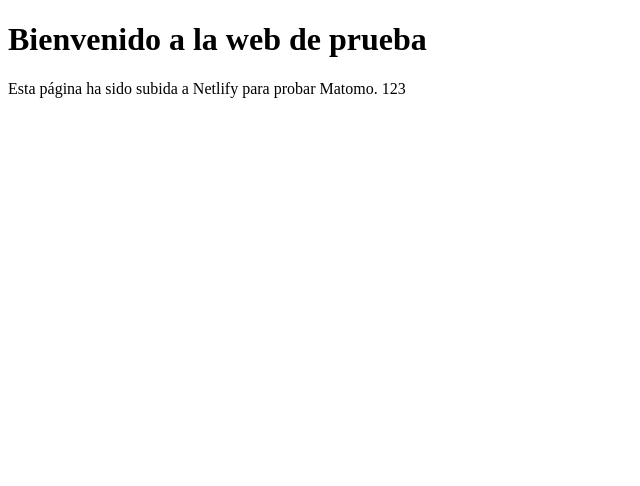
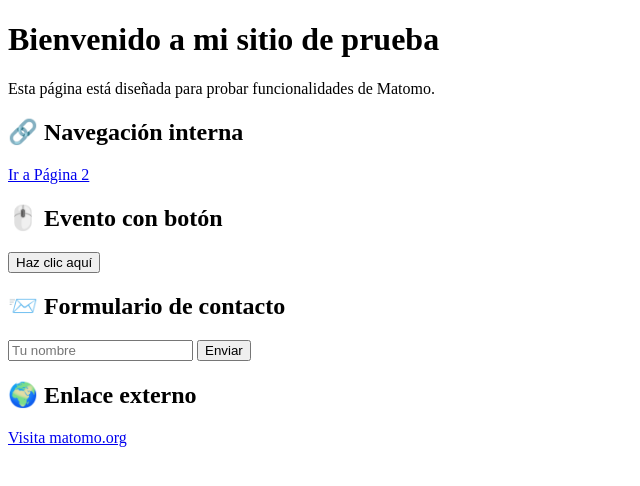
Before and after one commit to oscarjesus2/matomo-demo-site, a plain HTML site: page index.html in a window 1280 px wide. Shown: the whole page, without its empty margins (0-640 px from the left). Drawn offline with Linux system fonts and the light colour scheme.

Commit message:
Update index.html

```diff
--- a/index.html
+++ b/index.html
@@ -2,11 +2,28 @@
 <html lang="es">
 <head>
   <meta charset="UTF-8">
-  <title>Demo Web</title>
+  <title>Demo Web con Matomo</title>
 </head>
 <body>
-  <h1>Bienvenido a la web de prueba</h1>
-  <p>Esta página ha sido subida a Netlify para probar Matomo. 123</p>
+  <h1>Bienvenido a mi sitio de prueba</h1>
+  <p>Esta página está diseñada para probar funcionalidades de Matomo.</p>
+
+  <h2>🔗 Navegación interna</h2>
+  <a href="pagina2.html">Ir a Página 2</a>
+
+  <h2>🖱️ Evento con botón</h2>
+  <button onclick="_paq.push(['trackEvent', 'Boton', 'Clic', 'Botón de prueba']);">
+    Haz clic aquí
+  </button>
+
+  <h2>📨 Formulario de contacto</h2>
+  <form onsubmit="_paq.push(['trackEvent', 'Formulario', 'Enviado', 'Formulario de contacto']); return false;">
+    <input type="text" placeholder="Tu nombre" required>
+    <button type="submit">Enviar</button>
+  </form>
+
+  <h2>🌍 Enlace externo</h2>
+  <a href="https://matomo.org" target="_blank">Visita matomo.org</a>
 
   <!-- Matomo Tracking Script -->
   <script>
@@ -16,7 +33,7 @@
     (function() {
       var u="https://matomo.cocinaactiva.com/";
       _paq.push(['setTrackerUrl', u + 'matomo.php']);
-      _paq.push(['setSiteId', '2']); // ← Usa aquí el ID real del sitio
+      _paq.push(['setSiteId', '1']); // ✅ ID del sitio: Ejemplo monitoreo
       var d=document, g=d.createElement('script'), s=d.getElementsByTagName('script')[0];
       g.async=true; g.src=u + 'matomo.js'; s.parentNode.insertBefore(g,s);
     })();
```
